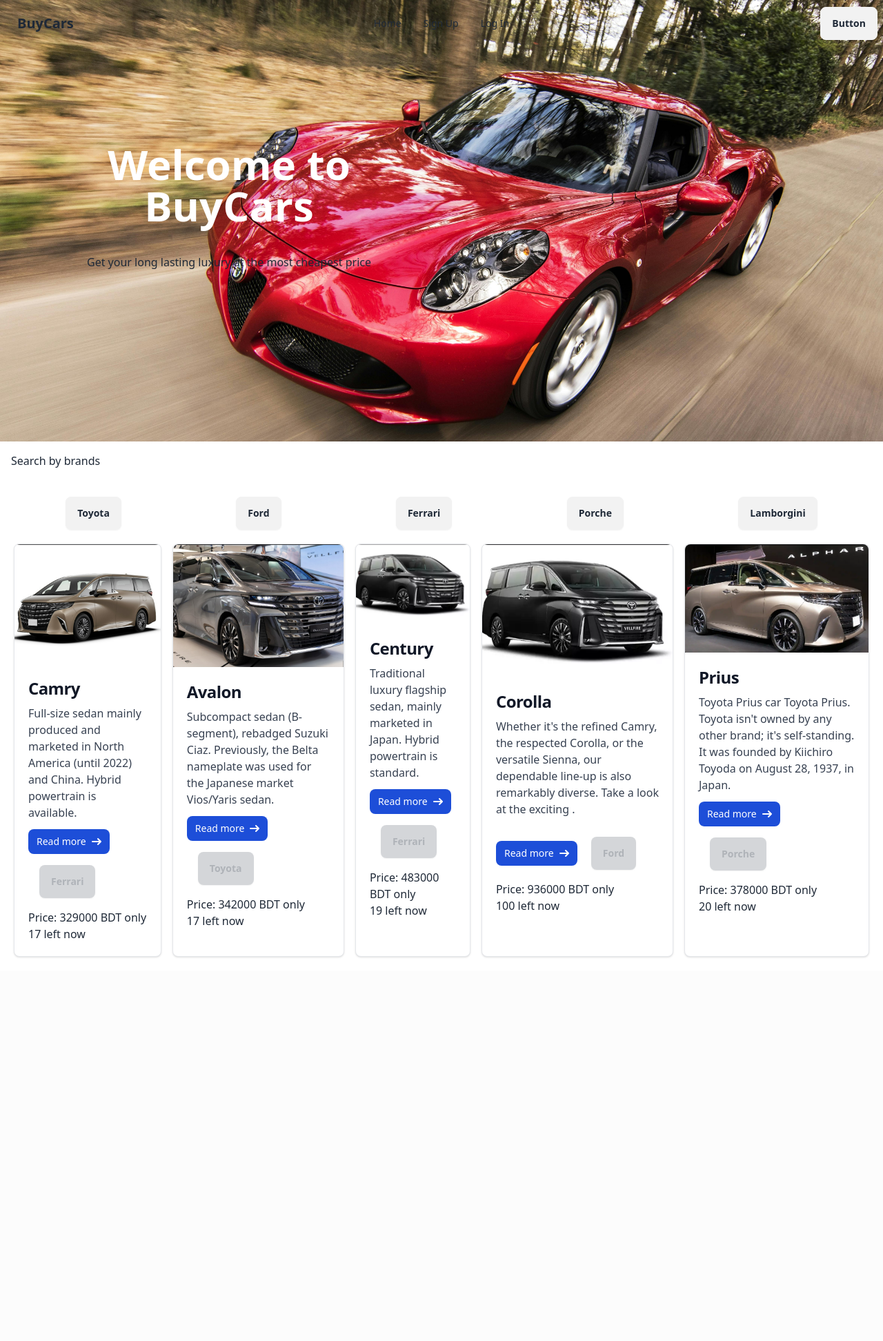
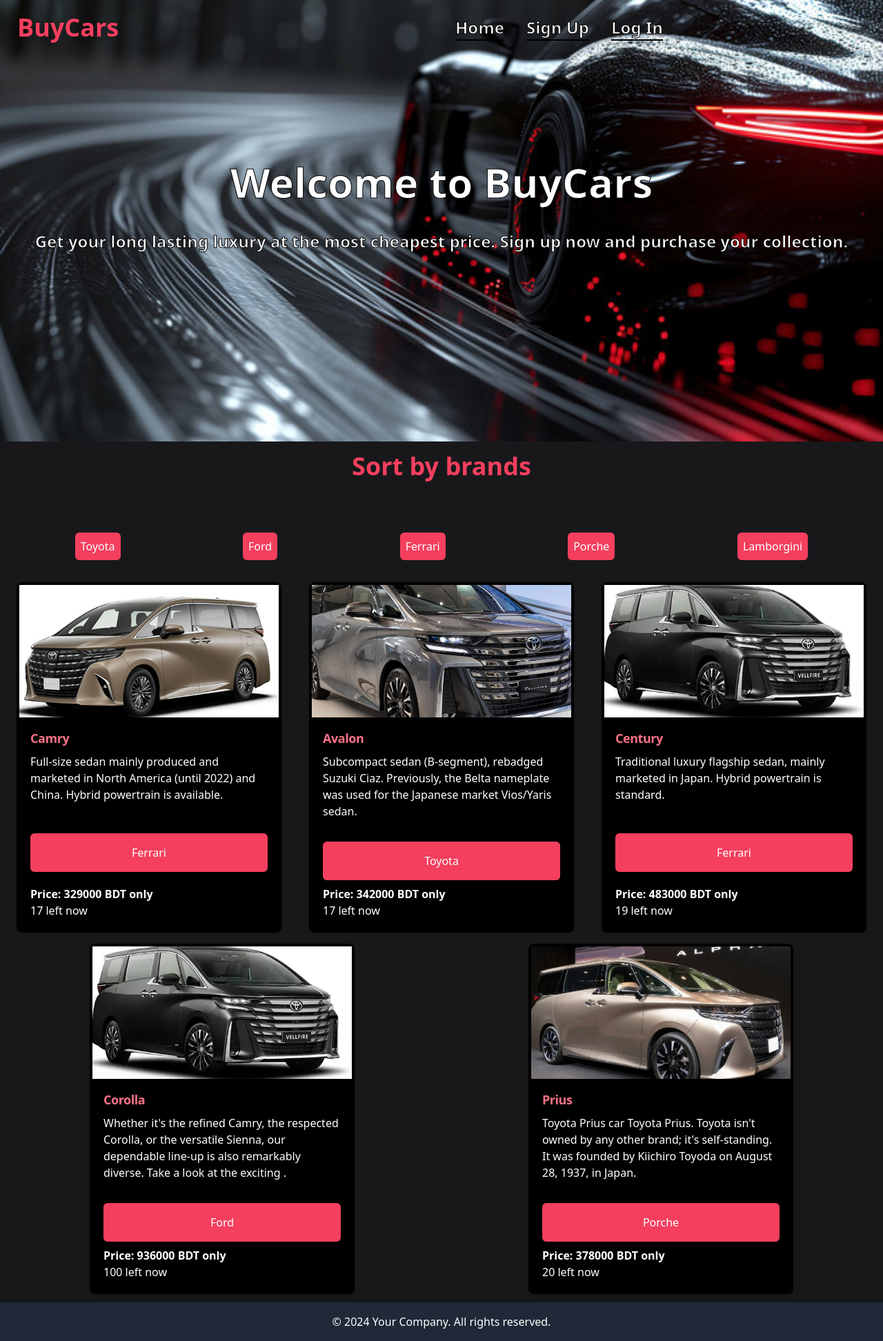
Before and after one commit to Tazin407/BuyCarProject, a Django app: page / in a window 1280 px wide. Shown: the whole page at 69% size. Before the commit the page ends 1388 px from the top, so only its background shows below. Run offline with Django 4.2, Linux system fonts and the light colour scheme; data comes from the database, SQL or seed files in the repository; both versions use the stored data as it was after the commit; some libraries are stand-ins or nearby versions.

Commit message:
more update

```diff
--- a/car/templates/details.html
+++ b/car/templates/details.html
@@ -4,7 +4,7 @@
 
 {%block content%}
 
-<div class='m-3' >
+<div class='m-3 text-white' >
 
     <img src="{{car.image.url}}" alt="">
     <h1>{{car.name}}</h1>
--- a/templates/base.html
+++ b/templates/base.html
@@ -3,10 +3,21 @@
 <head>
     <meta charset="UTF-8">
     <meta name="viewport" content="width=device-width, initial-scale=1.0">
-    <title>Document</title>
+    <title>BuyCars</title>
     <link href="https://cdn.jsdelivr.net/npm/daisyui@4.12.10/dist/full.min.css" rel="stylesheet" type="text/css" />
     <script src="https://cdn.tailwindcss.com"></script></head>
-<body >
+    <link href="https://cdn.jsdelivr.net/npm/flowbite@2.5.2/dist/flowbite.min.css"  rel="stylesheet" />
+<body class="bg-zinc-900 flex flex-col min-h-screen">
+
+  <style>
+    .specialtext
+    {
+
+      -webkit-text-stroke: 1px black;
+    }
+  </style>
+
+
   <div class="navbar absolute top-0 left-0 w-full bg-transparent z-10">
     <div class="navbar-start">
       <div class="dropdown">
@@ -27,52 +38,49 @@
         <ul
           tabindex="0"
           class="menu menu-sm dropdown-content bg-red-100 rounded-box z-[1] mt-3 w-52 p-2 shadow">
-          <li><a class="" aria-current="page" href="{% url 'home' %}">Home</a></li>
+          <li><a class="text-black text-2xl font-bold" aria-current="page" href="{% url 'home' %}">Home</a></li>
           {%if user.is_authenticated%}
 
           <li class="nav-item">
-            <a class="nav-link" href="{% url 'profile' %}">Profile</a>
+            <a class="nav-link text-black text-2xl font-bold " href="{% url 'profile' %}">Profile</a>
           </li>
           <li class="nav-item">
-            <a class="nav-link" href="{% url 'user_logout' %}">Log Out</a>
+            <a class="nav-link text-black text-2xl font-bold" href="{% url 'user_logout' %}">Log Out</a>
           </li>
           {%else%}
           <li class="nav-item">
-            <a class="nav-link" href="{% url 'user_signup' %}">Sign Up</a>
+            <a class="nav-link text-black text-2xl font-bold" href="{% url 'user_signup' %}">Sign Up</a>
           </li>
           <li class="nav-item">
-            <a class="nav-link" href="{% url 'user_login' %}">Log In</a>
+            <a class="nav-link text-black text-2xl font-bold" href="{% url 'user_login' %}">Log In</a>
           </li>
 
           {% endif %}
         </ul>
       </div>
-      <a class="btn btn-ghost text-xl">BuyCars</a>
+      <a class="btn btn-ghost text-4xl  text-rose-500 ">BuyCars</a>
     </div>
     <div class="navbar-center hidden lg:flex">
       <ul class="menu menu-horizontal px-1">
-        <li><a class="" aria-current="page" href="{% url 'home' %}">Home</a></li>
+        <li><a class="text-white text-2xl font-bold underline underline-offset-8 specialtext " aria-current="page" href="{% url 'home' %}">Home</a></li>
           {%if user.is_authenticated%}
 
           <li class="nav-item">
-            <a class="nav-link" href="{% url 'profile' %}">Profile</a>
+            <a class="nav-link text-white text-2xl font-bold underline underline-offset-8 specialtext" href="{% url 'profile' %}">Profile</a>
           </li>
           <li class="nav-item">
-            <a class="nav-link" href="{% url 'user_logout' %}">Log Out</a>
+            <a class="nav-link text-white text-2xl font-bold underline underline-offset-8 specialtext " href="{% url 'user_logout' %}">Log Out</a>
           </li>
           {%else%}
           <li class="nav-item">
-            <a class="nav-link" href="{% url 'user_signup' %}">Sign Up</a>
+            <a class="nav-link text-white text-2xl font-bold underline underline-offset-8 specialtext" href="{% url 'user_signup' %}">Sign Up</a>
           </li>
           <li class="nav-item">
-            <a class="nav-link" href="{% url 'user_login' %}">Log In</a>
+            <a class="nav-link text-white text-2xl font-bold underline underline-offset-8 specialtext" href="{% url 'user_login' %}">Log In</a>
           </li>
 
           {% endif %}
       </ul>
-    </div>
-    <div class="navbar-end">
-      <a class="btn">Button</a>
     </div>
   </div>
   {% comment %}  {% endcomment %}
@@ -82,6 +90,14 @@
 
      {% endblock %}
 
+     <footer class="bg-gray-800 text-white py-4 w-full mt-auto">
+      <div class="container mx-auto text-center">
+        <p class="text-sm sm:text-base">&copy; 2024 Your Company. All rights reserved.</p>
+      </div>
+    </footer>
+
+
+
 
 
 </body>
--- a/templates/home.html
+++ b/templates/home.html
@@ -2,13 +2,13 @@
 {% comment %} {%load static%} {% endcomment %}
 
 {%block content%}
-<div style="background-image: url('static/car1.jpg');
+<div style="background-image: url('static/car2.jpg');
            background-position: center;
            background-size: cover; "
            class="flex flex-col md:flex-row justify-between items-center p-6 min-h-64 h-auto md:min-h-80 lg:min-h-[80vh]">
-  <div class="flex flex-col justify-center items-center text-center w-full md:w-1/2 p-6">
-      <h1 class="font-bold text-4xl md:text-6xl text-white ">Welcome to BuyCars</h1>
-      <p class="my-5 md:my-10 dark:text-black">Get your long lasting luxury at the most cheapest price</p>
+  <div class="flex flex-col justify-center items-center text-center w-full p-6">
+      <h1 class="font-bold text-4xl md:text-6xl text-white text-center specialtext">Welcome to BuyCars</h1>
+      <p class="specialtext my-5 md:my-10 text-white text-center font-bold text-2xl">Get your long lasting luxury at the most cheapest price. Sign up now and purchase your collection.</p>
 
   </div>
   {% comment %} <div class="flex justify-center md:justify-end w-full md:w-auto p-6">
@@ -29,70 +29,55 @@
 
 </div> {% endcomment %}
 
-<div class='m-4' >
-  <h3>Search by brands</h3><br>
+<div class='m-4 text-center' >
+  <h1 class="text-4xl font-bold text-rose-500">Sort by brands</h1><br>
 
 </div>
 
-<div class='flex justify-around m-3' >
-
-{%for b in brands%}
-
-<a href="{% url 'sort_brand' b.id %}" class='btn btn-light'> {{b}} </a>
-
-
-{%endfor%}
-
+<!-- Brand Filter Section -->
+<div class='flex justify-around m-5'>
+  {% for b in brands %}
+    <a href="{% url 'sort_brand' b.id %}" class='bg-rose-500 mt-4 p-2 rounded-md text-white'>{{b}}</a>
+  {% endfor %}
 </div>
 
-<div class='flex justify-around m-3 g-2'>
+<!-- Car Listing Section -->
+<div class="flex flex-wrap justify-around m-3 gap-4">
+  {% for car in cars %}
+    <div class="max-w-sm flex flex-col justify-between bg-black rounded-lg shadow dark:bg-gray-800 text-white p-1">
 
-  {%for car in cars%}
-<div class=" m-2 max-w-sm bg-white border border-gray-200 rounded-lg shadow dark:bg-gray-800 dark:border-gray-700">
-  <a href="#">
-      <img class="rounded-t-lg" src="{{car.image.url}}" alt="" />
-  </a>
-  <div class="p-5">
-      <a href="{% url 'detail' car.id %}">
-          <h5 class="mb-2 text-2xl font-bold tracking-tight text-gray-900 dark:text-white">{{car.name}}</h5>
+      <!-- Image Section -->
+      <a href="#">
+        <div class="h-48 overflow-hidden">
+          <img class="w-full h-full object-cover" src="{{car.image.url}}" alt="{{car.name}}" />
+        </div>
       </a>
-      <p class="mb-3 font-normal text-gray-700 dark:text-gray-400">{{car.description}}</p>
-      <a href="#" class="inline-flex items-center px-3 py-2 text-sm font-medium text-center text-white bg-blue-700 rounded-lg hover:bg-blue-800 focus:ring-4 focus:outline-none focus:ring-blue-300 dark:bg-blue-600 dark:hover:bg-blue-700 dark:focus:ring-blue-800">
-          Read more
-           <svg class="rtl:rotate-180 w-3.5 h-3.5 ms-2" aria-hidden="true" xmlns="http://www.w3.org/2000/svg" fill="none" viewBox="0 0 14 10">
-              <path stroke="currentColor" stroke-linecap="round" stroke-linejoin="round" stroke-width="2" d="M1 5h12m0 0L9 1m4 4L9 9"/>
-          </svg>
-      </a>
-      <button class='btn btn-primary m-4' disabled >{{car.brand.name}}</button>
-      <br>
-      <p>Price: {{car.price}} BDT only</p>
-      <p>{{car.quantity}} left now</p>
-  </div>
+
+      <!-- Content Section -->
+      <div class="flex flex-col justify-between p-4 h-full">
+        <div>
+          <a href="{% url 'detail' car.id %}">
+            <h5 class="mb-2 text-lg font-bold tracking-tight text-rose-400 dark:text-rose-400 ">{{car.name}}</h5>
+          </a>
+          <p class="mb-2 font-normal text-white">{{car.description}}</p>
+        </div>
+
+        <!-- Car Brand (Disabled Button) -->
+        <div class="mt-2">
+          <button class="bg-rose-500 mt-4 w-full p-4 rounded-md " disabled>{{car.brand.name}}</button>
+        </div>
+
+        <!-- Car Price and Quantity -->
+        <div class="mt-2">
+          <p class="font-semibold">Price: {{car.price}} BDT only</p>
+          <p>{{car.quantity}} left now</p>
+        </div>
+      </div>
+    </div>
+  {% endfor %}
 </div>
 
 
-{% comment %}
-<div class="card m-3" style="width: 18rem;">
-
-  {}
-    <img src="{{car.image.url}}" class="card-img-top w-100" alt="...">
 
 
-    <h5 class="card-title"><a href="{% url 'detail' car.id %}">{{car.name}}</a></h5>
-    <div class="card-body">
-      <p class="card-text">{{car.description}}</p>
-    </div><br>
-
-    <button class='btn btn-primary m-4' disabled >{{car.brand.name}}</button>
-    <br>
-    <p>Price: {{car.price}} BDT only</p>
-    <p>{{car.quantity}} left now</p>
-
-
-  </div>
- {% endcomment %}
-
-{% endfor %}
-</div>
-
 {% endblock %}
--- a/templates/sort_brand.html
+++ b/templates/sort_brand.html
@@ -3,7 +3,7 @@
 
 {%block content%}
 
-<div class='d-flex justify-content-around row'>
+<div class='flex justify-around row'>
 
   {% comment %} <div class='col-4'>
     <h1 class='m-5'>Welcome to BuyCars</h1>
@@ -20,7 +20,7 @@
    <p>{{cars | length}} Results found </p>
 </div>
 
-<div class='d-flex justify-content-around m-3' >
+<div class='flex justify-around m-3' >
 
 {% comment %} {%for b in brands%} {% endcomment %}
 
@@ -31,7 +31,7 @@
 
 </div>
 
-<div class='d-flex justify-content-around m-3 g-2'>
+<div class='flex justify-around m-3 g-2'>
 
   {%for car in cars%}
 
```
Also changed, not shown: user/templates/login.html (+12 -5 lines), user/templates/profile.html (+36 -20 lines), db.sqlite3, static/car2.jpg (added).
